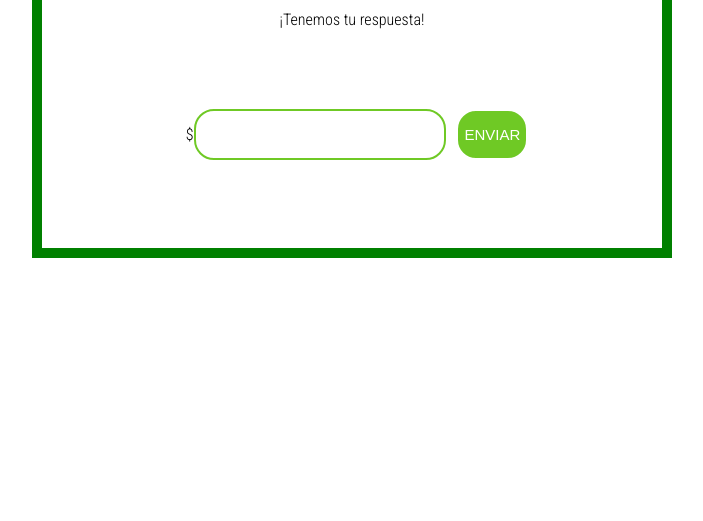
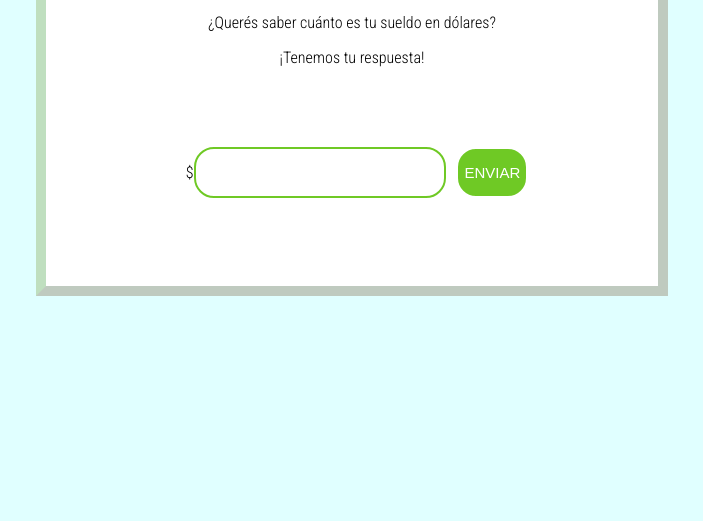
Before and after one commit to lucasp149/cuantoesendolares, a plain HTML site: page index.html in a window 1280 px wide. Shown: the part 279-800 px from the top of the page, without its empty margins (288-991 px from the left). Drawn offline with Linux system fonts and the light colour scheme.

Commit message:
Add files via upload

```diff
--- a/css/style.css
+++ b/css/style.css
@@ -7,18 +7,51 @@ html {
   }
 
 body{
-    display: flex;
-    justify-content: center;
-    align-items: center;
-    text-align: center;
+    background-color: rgba(0, 255, 255, 0.123);
+
+
+   /* text-align: center;
     font-family: 'Roboto Condensed', sans-serif;
-    border: solid 10px green;
+    border: solid 10px rgba(0, 128, 0, 0.247);
+    border-style: outset;
     margin-left: 25%;
     margin-right: 25%;
     margin-top: 10%;
+    height: 100%;*/
 }
 
+.fondo{
+    background-color: rgba(0, 255, 255, 0.123);
 
+
+    text-align: center;
+    font-family: 'Roboto Condensed', sans-serif;
+    border: solid 10px rgba(0, 128, 0, 0.247);
+    border-style: outset;
+    margin-left: 25%;
+    margin-right: 25%;
+    margin-top: 10%;
+    height: 100%;
+}
+
+h1{
+    margin-top: 0;
+    padding-top: 10%;
+}
+
+@media (max-width: 500px ) {
+    .fondo{
+        margin-left: 5%;
+        margin-right: 5%;
+        height: 200%;
+    }
+
+}
+
+.fondo{
+    background-color: white;
+    height: 100%;
+}
 
 
 /* Eliminacion de las flechas en el input */
```
Also changed, not shown: 1 other file.
